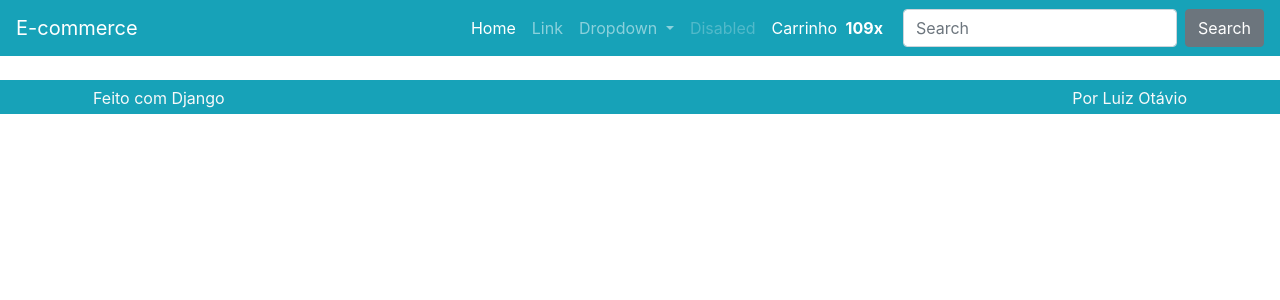
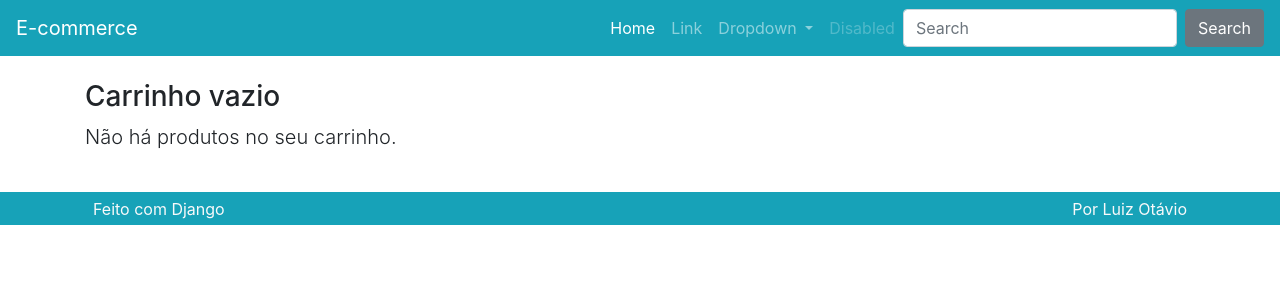
Before and after one commit to kevinidias/E-commerce, a Django app: page /carrinho/ in a window 1280 px wide. Shown: the top 300 px of the page. Run offline with Django 4.2, Linux system fonts and the light colour scheme; some libraries are stand-ins or nearby versions.

Commit message:
feat: delete carrinho and config nav and create carrinho.html

```diff
--- a/produto/templates/produto/carrinho.html
+++ b/produto/templates/produto/carrinho.html
@@ -1,10 +1,96 @@
 {% extends 'base.html' %}
+{% load static %}
+{% load omfilter %}
 
 
 {% block conteudo %}
 
 
-{{ request.session.carrinho }}
+{% if request.session.carrinho %}
+
+<div class="row mt-3">
+    <div class="col">
+        <h3>Carrinho de compras</h3>
+        <p class="lead">Os produtos, quantidades e preços que você escolheu.</p>
+
+        <div class="table-responsive">
+            <table class="table">
+                <tr>
+                    <th class="d-none d-lg-block">Imagem</th>
+                    <th>Produto</th>
+                    <th>V.</th>
+                    <th>QTD.</th>
+                    <th>Total</th>
+                </tr>
+
+                {% for linha in carrinho.values %}
+                <tr>
+                    <td class="d-none d-lg-block">
+                        <img class="cart-img" src="{% get_media_prefix %}{{ linha.imagem }}">
+                    </td>
+                    <td>
+                        <a href="{% url 'produto:detalhe' linha.slug %}">
+                            {{ linha.produto_nome }}
+                        </a>
+
+                        <a class="ml-3" href="{% url 'produto:deletecarrinho' %}?vid={{ linha.variacao_id }}">
+                            <i class="fas fa-times-circle text-danger" aria-hidden="true"></i>
+                        </a>
+                    </td>
+                    <td>{{ linha.variacao_nome }}</td>
+                    <td>
+                        {{ linha.quantidade }} x
+                        {% if linha.preco_unitario_promocional %}
+                            {{ linha.preco_unitario_promocional }}
+                        {% else %}
+                            {{ linha.preco_unitario }}
+                        {% endif %}
+                    </td>
+
+                    {% if linha.preco_quantitativo_promocional %}
+                        <td>{{ linha.preco_quantitativo_promocional|formata_preco }}</td>
+                    {% else %}
+                        <td>{{ linha.preco_quantitativo|formata_preco }}</td>
+                    {% endif %}
+                </tr>
+                {% endfor %}
 
 
+            </table>
+        </div>
+    </div>
+</div>
+
+
+
+<div class="row mt-3">
+    <div class="col-lg">
+        <p class='lead'>Total no carrinho</p>
+
+        <div class='table-responsive'>
+            <table class="table">
+                <tr>
+                    <td class="font-weight-bold">Total</td>
+                    <td>R$100000</td>
+                </tr>
+            </table>
+        </div>
+    </div>
+    <div class="col-lg mt-auto">
+        <a class="btn btn-lg btn-block btn-primary" href="#">
+            Finalizar a compra
+        </a>
+    </div>
+</div>
+
+{% else %}
+<div class="row mt-3">
+    <div class="col">
+        <h3>Carrinho vazio</h3>
+        <p class="lead">Não há produtos no seu carrinho.</p>
+    </div>
+</div>
+
+{% endif %}
+
 {% endblock %}
--- a/produto/templatetags/omfilter.py
+++ b/produto/templatetags/omfilter.py
@@ -8,3 +8,8 @@ register = Library()
 @register.filter
 def formata_preco(val):
     return utils.formata_preco(val)
+
+
+@register.filter
+def cart_total_qtd(carrinho):
+    return utils.cart_total_qtd(carrinho)
--- a/produto/views.py
+++ b/produto/views.py
@@ -94,12 +94,44 @@ class AddCarrinho(View):
 
 
 class DeleteCarrinho(View):
-    pass
+    def get(self, *args, **kwargs):
+
+        http_referer = self.request.META.get(
+            'HTTP_REFERER',
+            reverse('produto:lista')
+
+            )  #URL ANTERIOR
+        variacao_id = self.request.GET.get('vid')
+
+        if not variacao_id:
+            return redirect(http_referer)
+
+        if not self.request.session.get('carrinho'):
+            return redirect(http_referer)
+
+        if variacao_id not in self.request.session['carrinho']:
+            return redirect(http_referer)
+
+        carrinho = self.request.session['carrinho'][variacao_id]
+
+        messages.success(
+            self.request,
+            f'Produto {carrinho["produto_nome"]} removido do seu carrinho.'
+        )
+
+        del self.request.session['carrinho'][variacao_id]
+        self.request.session.save()
+        return redirect(http_referer)
+
+
 
 
 class Carrinho(View):
     def get(self, *args, **kwargs):
-        return render(self.request, 'produto/carrinho.html')
+        contexto = {
+            'carrinho': self.request.session.get('carrinho', {})
+        }
+        return render(self.request, 'produto/carrinho.html', contexto)
 
 
 class Finalizar(View):
--- a/templates/parciais/nav.html
+++ b/templates/parciais/nav.html
@@ -1,4 +1,5 @@
 {% load static %}
+{% load omfilter %}
 
 <nav class="navbar navbar-dark bg-primary navbar-expand-lg">
     <a class="navbar-brand" href="{% url 'produto:lista' %}">E-commerce</a>
@@ -30,19 +31,23 @@
             <li class="nav-item">
                 <a class="nav-link disabled" href="#">Disabled</a>
             </li>
+
+            {% if request.session.carrinho %}
             <li class="nav-item">
-                <a class="nav-link nav-cart-link active" href="#">
+                <a class="nav-link nav-cart-link active" href="{% url 'produto:carrinho' %}">
                     <span class="nav-cart-text mr-1">
                         Carrinho
                     </span>
                     <span class="nav-cart-count mr-1">
-                        <strong>109x</strong>
+                        <strong>{{ request.session.carrinho|cart_total_qtd }}x</strong>
                     </span>
                     <span class="nav-cart-icon mr-2">
                         <i class="fas fa-shopping-cart"></i>
                     </span>
                 </a>
             </li>
+            {% endif %}
+
         </ul>
         <form class="form-inline my-2 my-lg-0">
             <input class="form-control mr-sm-2" type="search" placeholder="Search" aria-label="Search">
--- a/utils/utils.py
+++ b/utils/utils.py
@@ -1,2 +1,5 @@
 def formata_preco(val):
     return f'R$ {val:.2f}'.replace('.', ',')
+
+def cart_total_qtd(carrinho):
+    return sum([item['quantidade'] for item in carrinho.values()])
```
Also changed, not shown: db.sqlite3.
